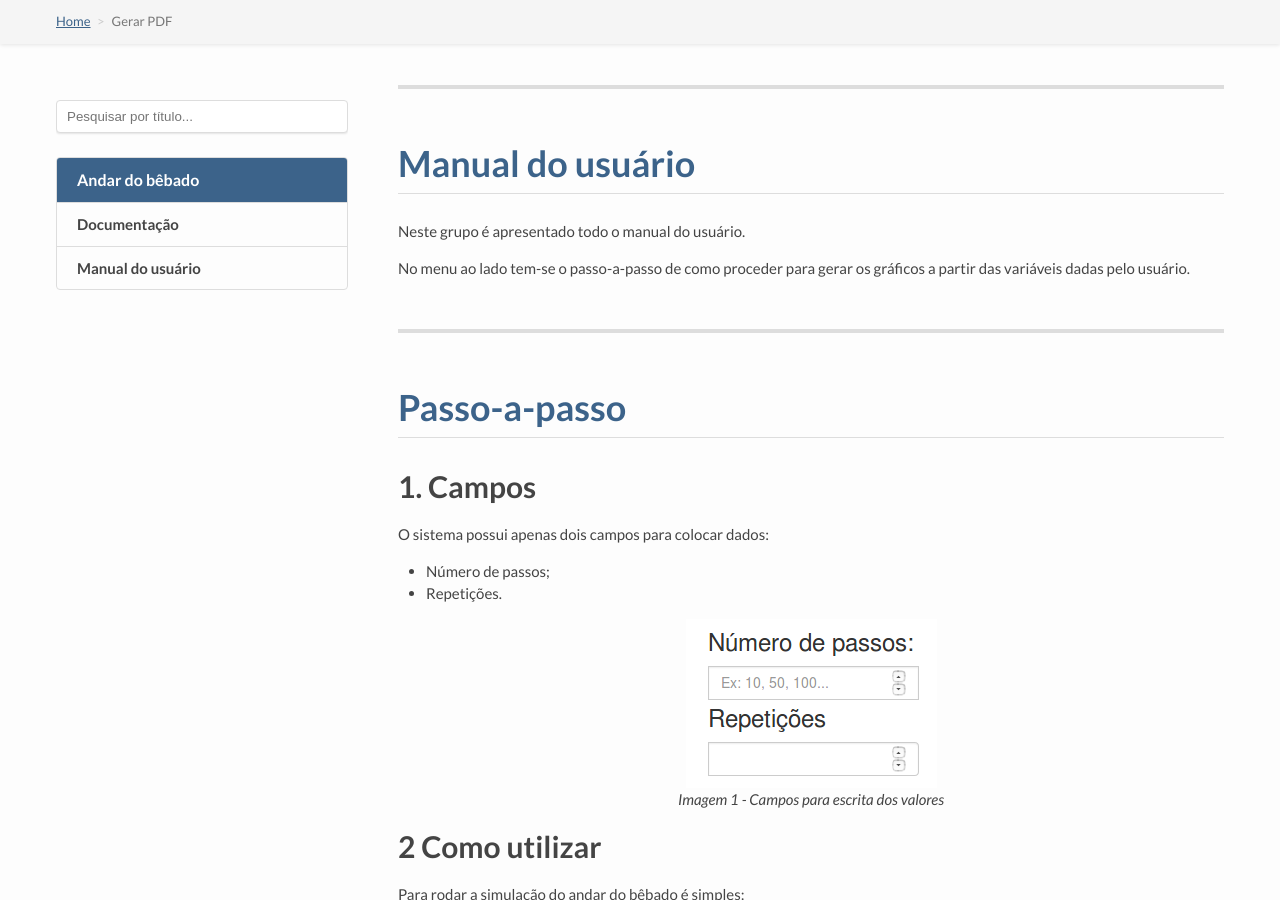
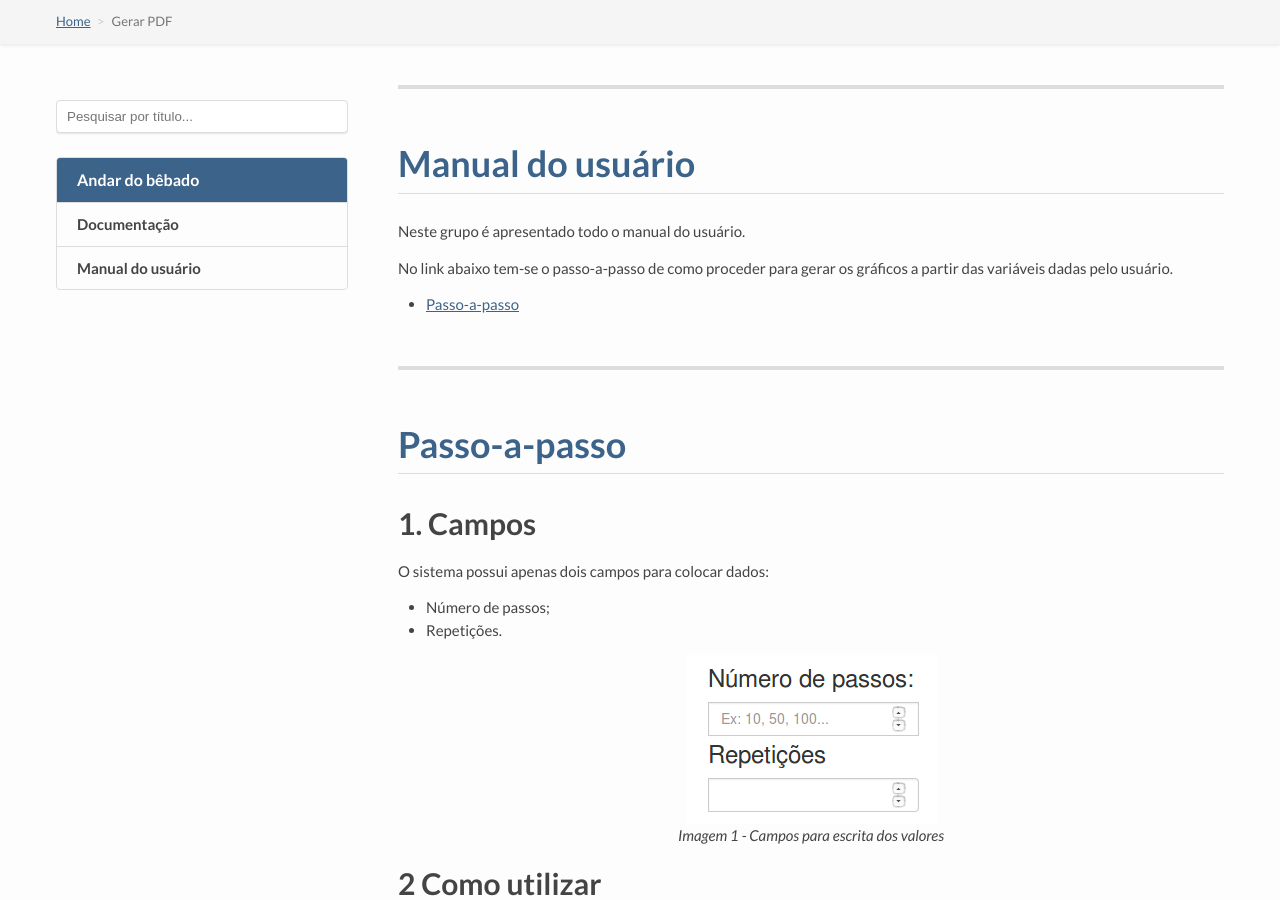
Before and after one commit to christianpieri/doc, a Jekyll site: the page built from pdf.html, in a window 1280 px wide and 900 px high, scrolled down 3903 px. Built offline with Jekyll 4.4.1, drawn with Linux system fonts in a browser that asks for light colours; nearby versions of some CDN libraries; some web fonts are replaced; Markdown is read by kramdown in place of the engine named in the settings.

Commit message:
Update index.md

```diff
--- a/_docs/users_guide/index.md
+++ b/_docs/users_guide/index.md
@@ -8,4 +8,6 @@ order: 0
 
 Neste grupo é apresentado todo o manual do usuário.
 
-No menu ao lado tem-se o passo-a-passo de como proceder para gerar os gráficos a partir das variáveis dadas pelo usuário.
+No link abaixo tem-se o passo-a-passo de como proceder para gerar os gráficos a partir das variáveis dadas pelo usuário.
+
+- [Passo-a-passo](https://christianpieri.github.io/doc/docs/users_guide/passo-a-passo.html)
```
